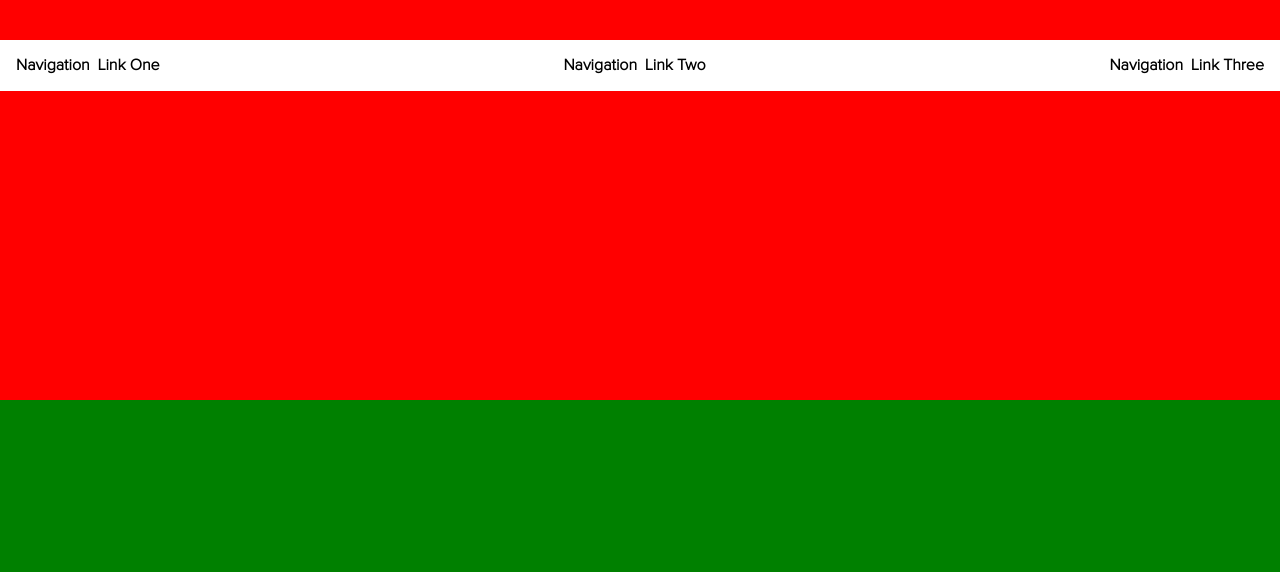
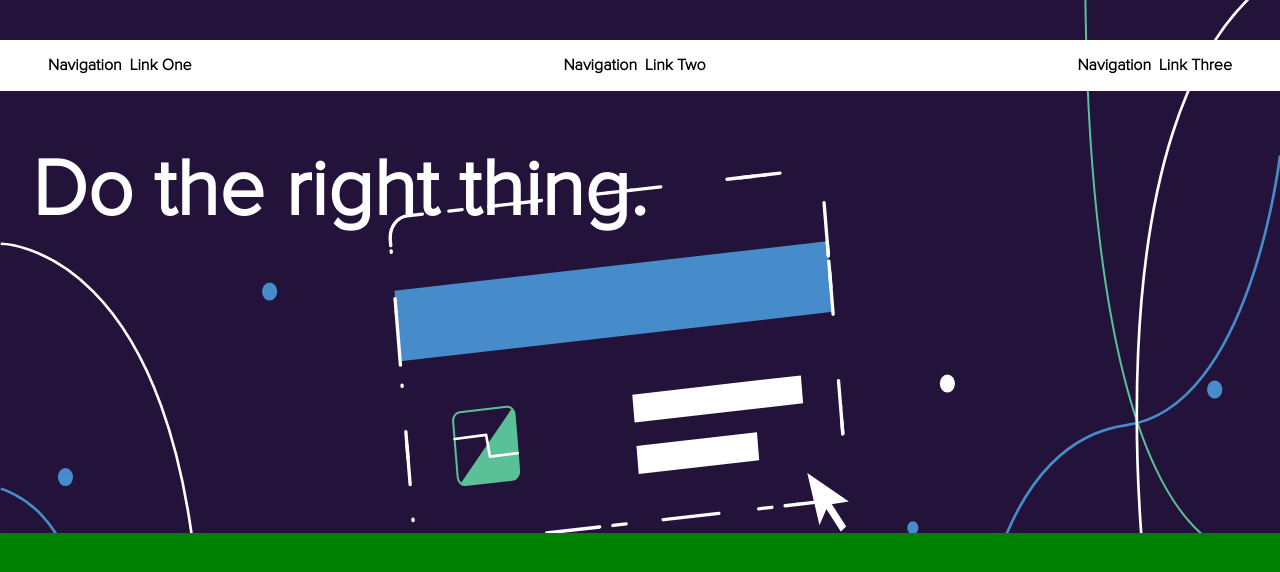
Before and after one commit to Asac2142/website, a plain HTML site: page index.html in a window 1280 px wide. Drawn offline with Linux system fonts and the light colour scheme.

Commit message:
Finishing styles for background section

```diff
--- a/css/styles.css
+++ b/css/styles.css
@@ -12,7 +12,7 @@ body {
 
 body {
     display: grid;
-    grid-template-rows: 1fr 1fr;
+    grid-template-rows: 2fr 1fr;
 }
 
 /*---------------------*/
@@ -21,6 +21,7 @@ body {
 .navbar-section {
     width: 100%;
     position: fixed;
+    z-index: 10;
     top: 2.5rem;
 }
 
@@ -30,7 +31,7 @@ body {
     display: flex;
     justify-content: space-between;
     align-items: center;
-    padding: 1rem;
+    padding: 1rem 3rem;
     list-style: none;
 }
 
@@ -58,9 +59,26 @@ a:active {
 /*NAVBAR*/
 /*---------------------*/
 
+/*---------------------*/
+/*BACKGROUND*/
 .background {
-    background: red;
+    background-image: url('../assets/background.svg');
+    background-position: center;
+    background-repeat: no-repeat;
+    background-size: cover;
+    background-color: #231239;
+    position: relative;
 }
+
+.background-title {
+    color: #fff;
+    position: absolute;
+    top: 9rem;
+    left: 2rem;
+    font-size: 3rem;
+}
+/*BACKGROUND*/
+/*---------------------*/
 
 .detail {
     background: green;
@@ -74,4 +92,8 @@ a:active {
     .hide-link {
         display: block;
     }
+
+    .background-title {
+        font-size: 5rem;
+    }
 }
--- a/index.html
+++ b/index.html
@@ -18,7 +18,9 @@
             </ul>
         </nav>
     </div>
-    <div class="background"></div>
+    <div class="background">
+        <h1 class="background-title">Do the right thing.</h1>
+    </div>
     <section class="detail"></section>
 </body>
 </html>
```
Also changed, not shown: assets/background.svg (added), assets/card.svg (added).
